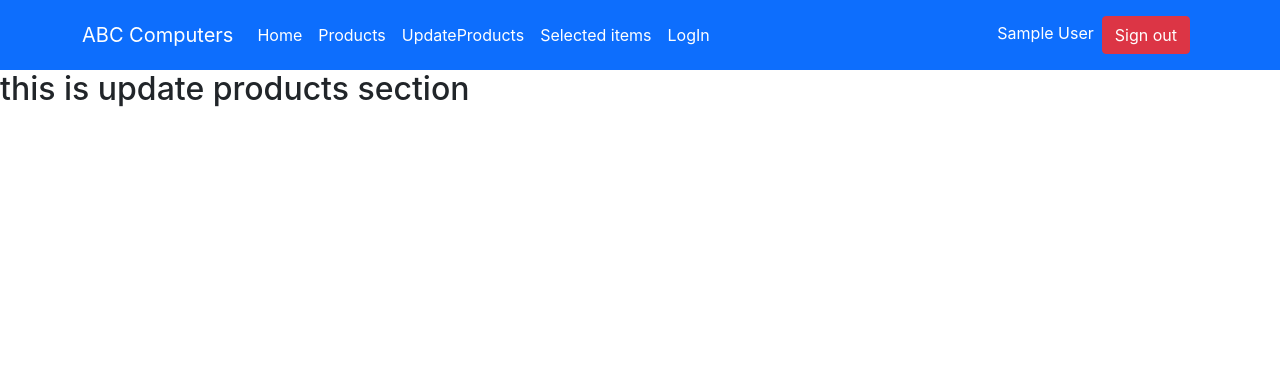
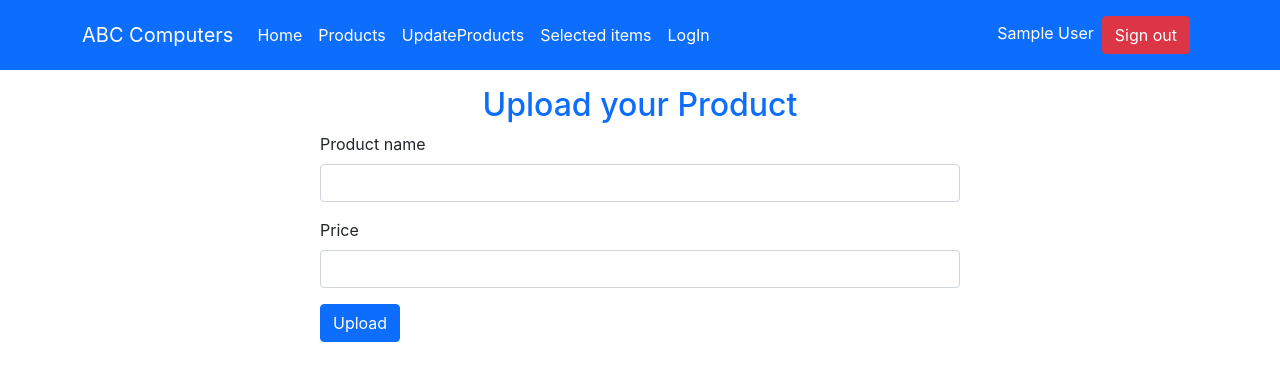
Before and after one commit to raju120405/abc-computer--warehouse-management, a React (Create React App) app: page /updateproduct in a window 1280 px wide. Shown: the top 380 px of the page. Built offline with nearby package versions, Linux system fonts and the light colour scheme; no server answers; sample sign-in values are in the browser's storage.

Commit message:
redairection

```diff
--- a/src/Components/Login/Login.js
+++ b/src/Components/Login/Login.js
@@ -1,17 +1,30 @@
 import React from 'react';
 import auth from '../../Firebase/Firebase.init';
-import { useSignInWithGoogle } from 'react-firebase-hooks/auth';
+import { useAuthState, useSignInWithGoogle } from 'react-firebase-hooks/auth';
+import { useLocation, useNavigate } from 'react-router-dom';
 
 const Login = () => {
+    const [googleuser, googleloading, googleerror] = useAuthState(auth);
     const [signInWithGoogle, user, loading, error] = useSignInWithGoogle(auth);
 
-    const hanleSignIn = ()=>{
+    let navigate = useNavigate();
+    let location = useLocation();
+
+
+    let from = location.state?.from?.pathname || "/";
+
+    const hanleSignIn = () => {
         signInWithGoogle()
+
+            if(user)
+            {
+                navigate(from, { replace: true });
+            }
     }
     return (
         <div>
             <h2>this is login pages</h2>
-           <div className='text-center '> <button onClick={hanleSignIn} type="button" class="btn btn-success">Google Sign In</button></div>
+            <div className='text-center '> <button onClick={hanleSignIn} type="button" class="btn btn-success">Google Sign In</button></div>
         </div>
     );
 };
--- a/src/Components/UpdateProduct/UpdateProduct.js
+++ b/src/Components/UpdateProduct/UpdateProduct.js
@@ -3,7 +3,22 @@ import React from 'react';
 const UpdateProduct = () => {
     return (
         <div>
-            <h2>this is update products section</h2>
+            <h2 className='text-center mt-3 text-primary'>Upload your Product</h2>
+            <div className='w-50 mx-auto'>
+                <form>
+                    <div class="mb-3 ">
+                        <label  class="form-label">Product name</label>
+                        <input type="text" class="form-control" id="exampleInputEmail1" aria-describedby="emailHelp" />
+
+                    </div>
+                    <div class="mb-3">
+                        <label  class="form-label">Price</label>
+                        <input type="text" class="form-control" id="exampleInputPassword1" />
+                    </div>
+
+                    <button type="submit" class="btn btn-primary">Upload</button>
+                </form>
+            </div>
         </div>
     );
 };
```
